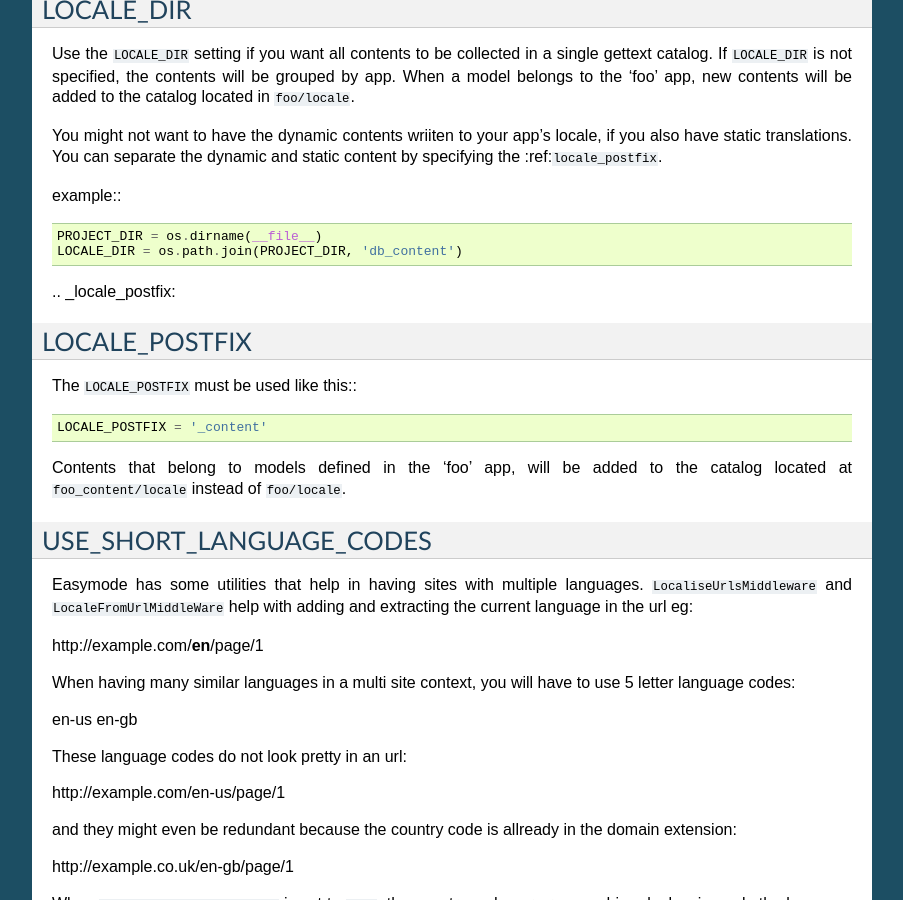
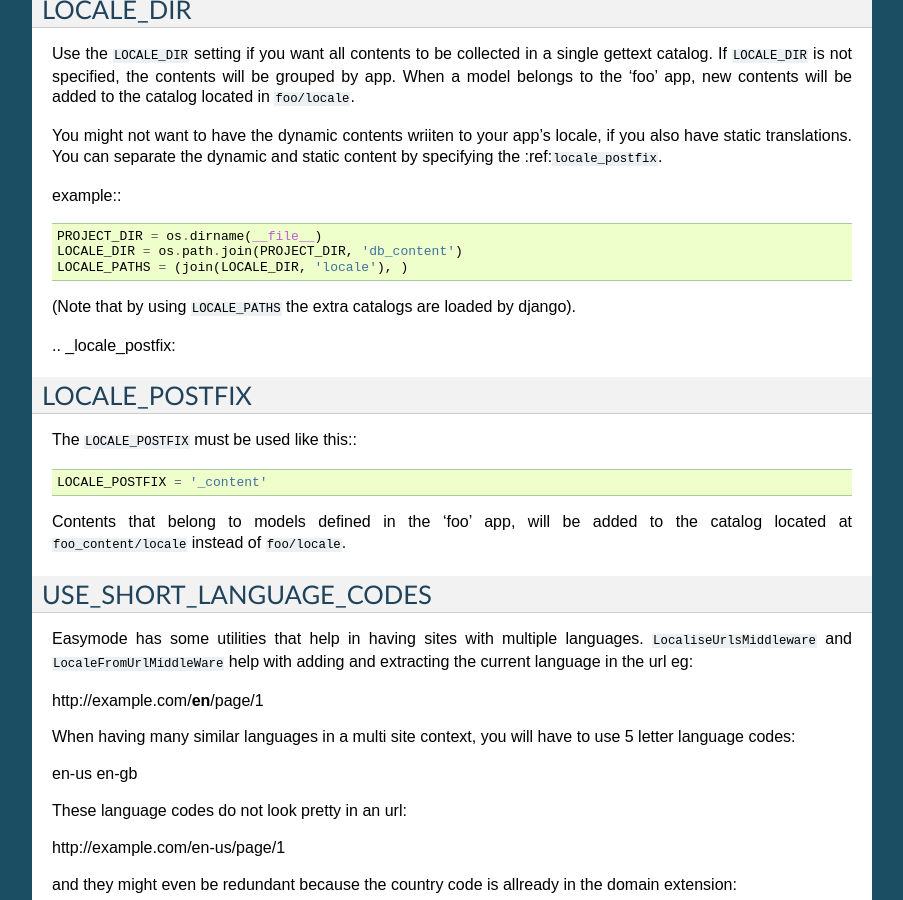
Before and after one commit to specialunderwear/django-easymode, a Sphinx documentation site: the page built from docs/settings.md, in a window 1280 px wide and 900 px high, scrolled down 1068 px. Shown: the whole window, without its empty margins (198-1101 px from the left). Built offline with Sphinx 7.4.7, drawn with Linux system fonts in a browser that asks for light colours.

Commit message:
Detail about LOCALE_PATHS added.

```diff
--- a/docs/settings.md
+++ b/docs/settings.md
@@ -71,6 +71,9 @@ example::
 
     PROJECT_DIR = os.dirname(__file__)
     LOCALE_DIR = os.path.join(PROJECT_DIR, 'db_content')
+    LOCALE_PATHS = (join(LOCALE_DIR, 'locale'), )
+
+(Note that by using ``LOCALE_PATHS`` the extra catalogs are loaded by django).
 
 .. _locale_postfix:
 
```
